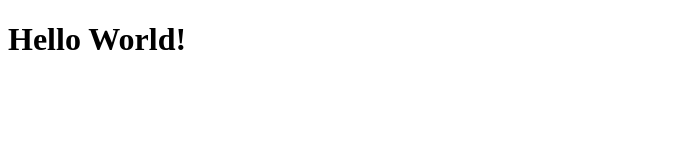
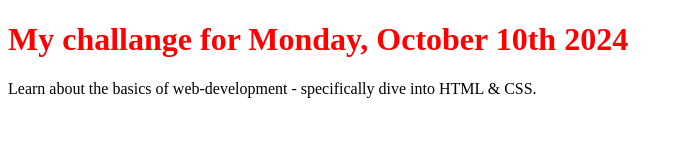
Before and after one commit to mtsonkova/100-Days-Of-Code-024-Web-Development-Bootcamp, a plain HTML site: page First Website/index.html in a window 1280 px wide. Shown: the whole page, without its empty margins (0-683 px from the left). Drawn offline with Linux system fonts and the light colour scheme.

Commit message:
In progress

```diff
--- a/First Website/index.html
+++ b/First Website/index.html
@@ -3,9 +3,12 @@
 <head>
     <meta charset="UTF-8">
     <meta name="viewport" content="width=s, initial-scale=1.0">
-    <title>Document</title>
+    <title>Daily Challenges</title>
+    <link rel="stylesheet" href="style.css">
 </head>
 <body>
-    <h1>Hello World!</h1>
+    <h1>My challange for Monday, October 10th 2024 </h1>
+    <p>Learn about the basics of web-development - specifically dive into HTML & CSS.</p>
+
 </body>
 </html>
--- /dev/null
+++ b/First Website/style.css
@@ -0,0 +1 @@
+h1{color: red;}
```
